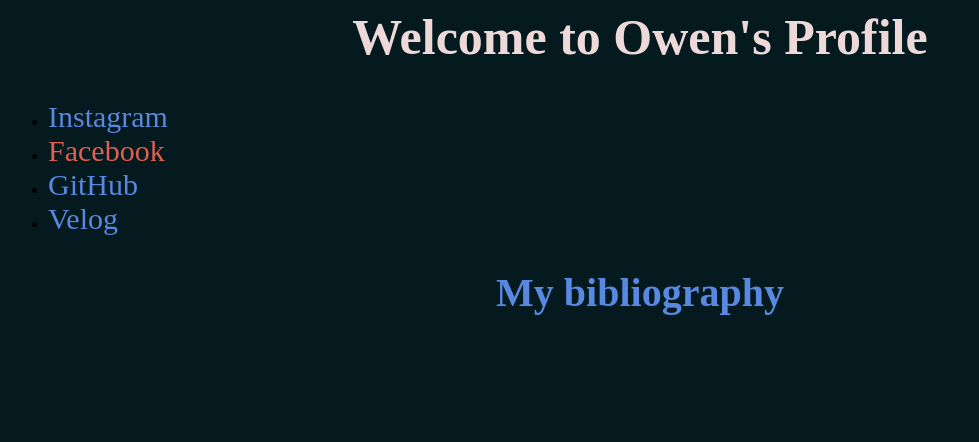
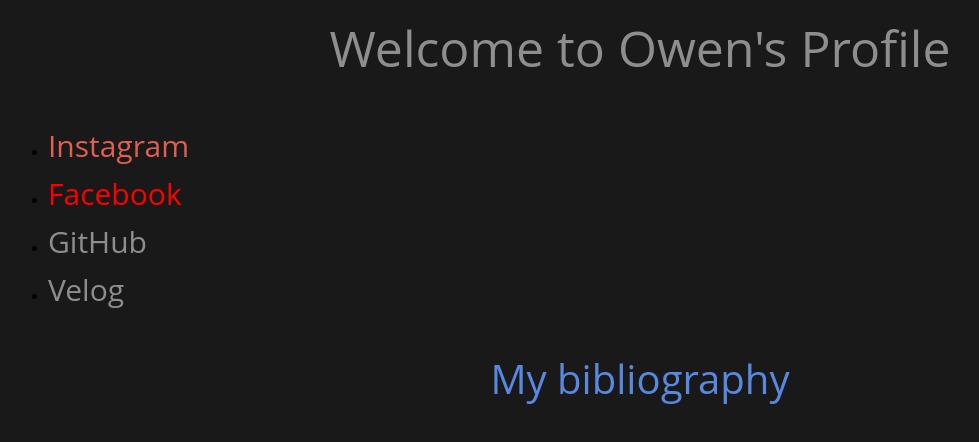
Before and after one commit to kohys92/MyPage, a plain HTML site: page index.html in a window 1280 px wide. Shown: the whole page, without its empty margins (0-979 px from the left). Drawn offline with Linux system fonts and the light colour scheme.

Commit message:
Add files via upload
Adding css properties 2

```diff
--- a/index.html
+++ b/index.html
@@ -4,36 +4,40 @@
   <title>Owen's Profile</title>
   <meta charset="utf-8">
   <style>
-
     h1 {
-      color: #eed9d9;
+      color: #8e8e8e;
       font-size: 50px;
+      font: normal 50px/1.6 'Open Sans', helvetica, arial, sans-serif;
       text-align: center;
     }
-
     h2 {
       color: #5888e0;
       font-size: 40px;
+      font: normal 40px/1.6 'Open Sans', helvetica, arial, sans-serif;
       text-align: center;
-
     }
-
     a {
-      color: #5888e0;
+      color: #8e8e8e;
       font-size: 30px;
+      font: normal 30px/1.6 'Open Sans', helvetica, arial, sans-serif;
       text-decoration: none;
     }
-
+    #active {
+      color:red;
+    }
+    .saw {
+      color:#e05f51;
+    }
     body {
-      background-color: #041a1f;
+      background-color: #191919;
     }
   </style>
 </head>
 <body>
   <h1>Welcome to Owen's Profile</h1>
   <ul>
-    <li><a href="https://www.instagram.com/owen_kys/">Instagram</a></li>
-    <li><a href="https://www.facebook.com/owenyoungsookoh/" style="color:#e05f51">Facebook</a></li>
+    <li><a href="https://www.instagram.com/owen_kys/" class="saw">Instagram</a></li>
+    <li><a href="https://www.facebook.com/owenyoungsookoh/" class="saw" id="active">Facebook</a></li>
     <li><a href="https://github.com/kohys92">GitHub</a></li>
     <li><a href="https://velog.io/@kohys92">Velog</a></li>
   </ul>
```
